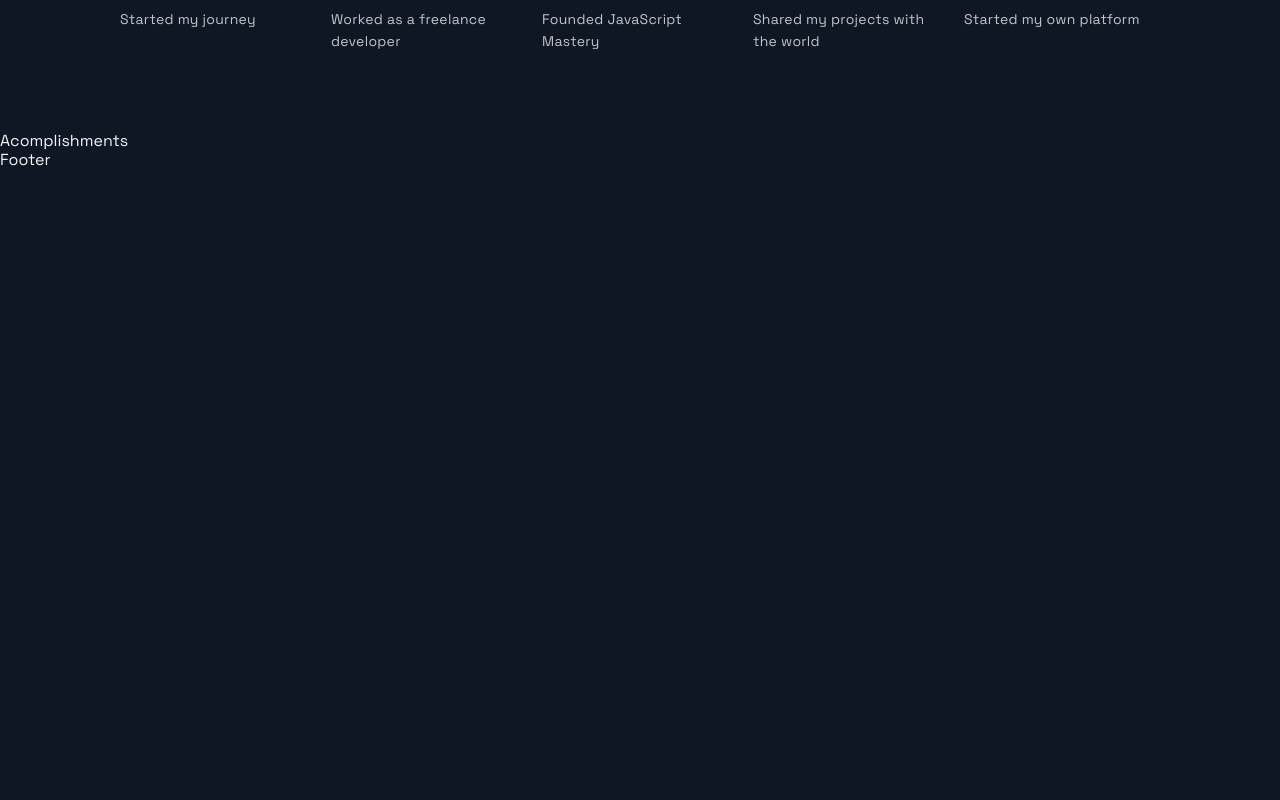
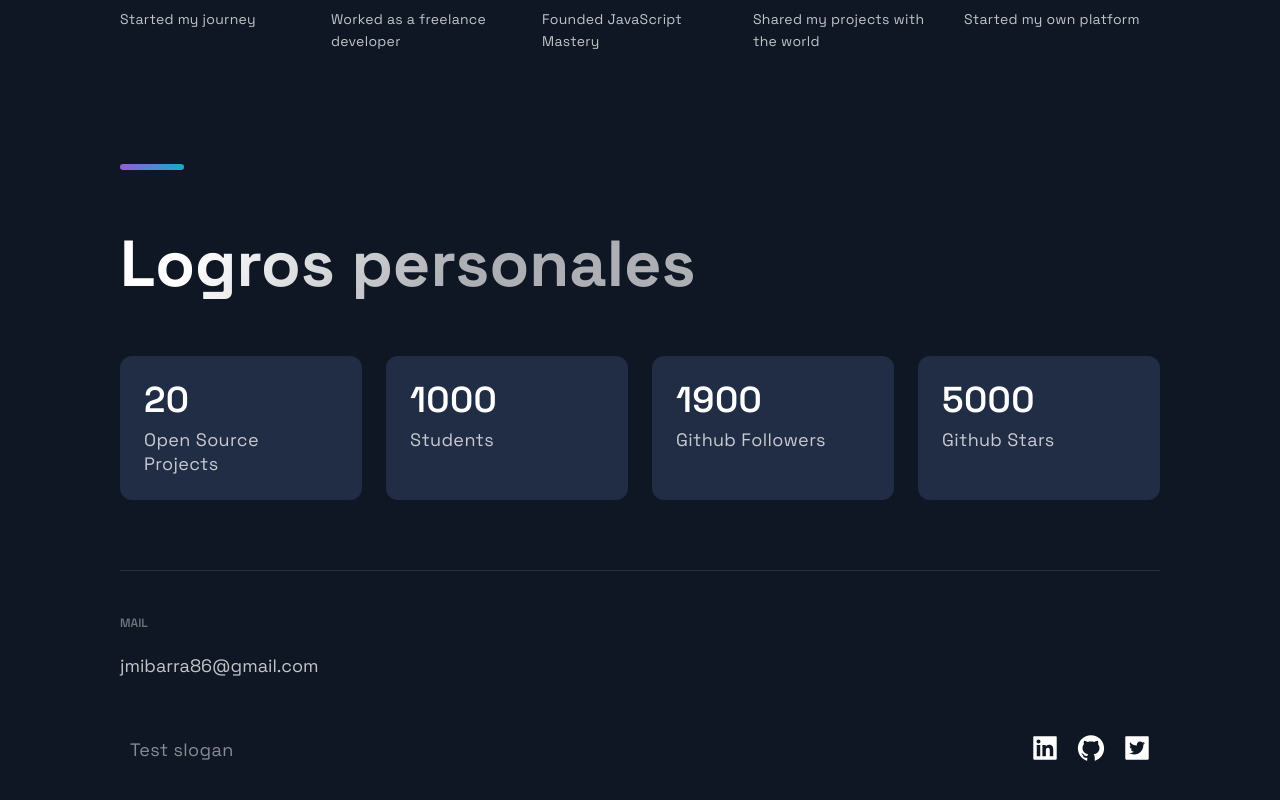
Before and after one commit to jmibarra/portfolio-jmi, a Next.js app: page / in a window 1280 px wide. Shown: the part 3411-4211 px from the top of the page. Before the commit the page ends 3581 px from the top, so only its background shows below. Built offline with nearby package versions, Linux system fonts and the light colour scheme.

Commit message:
Terminamos la estructura del sitio con el footer y los logros

```diff
--- a/src/components/Acomplishments/Acomplishments.js
+++ b/src/components/Acomplishments/Acomplishments.js
@@ -2,18 +2,21 @@ import React from 'react';
 
 import { Section, SectionDivider, SectionTitle } from '../../styles/GlobalComponents';
 import { Box, Boxes, BoxNum, BoxText } from './AcomplishmentsStyles';
-
-const data = [
-  { number: 20, text: 'Open Source Projects'},
-  { number: 1000, text: 'Students', },
-  { number: 1900, text: 'Github Followers', },
-  { number: 5000, text: 'Github Stars', }
-];
+import { AcomplishmentsData } from '../../constants/constants';
 
 const Acomplishments = () => (
-  <div>
-    Acomplishments
-  </div>
+    <Section>
+        <SectionDivider />
+        <SectionTitle main> Logros personales</SectionTitle>
+        <Boxes>
+            {AcomplishmentsData.map((card,index) => (
+                <Box key={index}>
+                    <BoxNum>{card.number}</BoxNum>
+                    <BoxText>{card.text}</BoxText>
+                </Box>
+            ))}
+        </Boxes>
+    </Section>
 );
 
 export default Acomplishments;
--- a/src/components/Footer/Footer.js
+++ b/src/components/Footer/Footer.js
@@ -1,14 +1,35 @@
 import React from 'react';
-import { AiFillGithub, AiFillInstagram, AiFillLinkedin } from 'react-icons/ai';
+import { AiFillGithub, AiFillInstagram, AiFillLinkedin, AiFillTwitterSquare } from 'react-icons/ai';
 
 import { SocialIcons } from '../Header/HeaderStyles';
 import { CompanyContainer, FooterWrapper, LinkColumn, LinkItem, LinkList, LinkTitle, Slogan, SocialContainer, SocialIconsContainer } from './FooterStyles';
 
 const Footer = () => {
   return (
-    <div>
-      Footer
-    </div>
+    <FooterWrapper>
+        <LinkList>
+            <LinkColumn>
+                <LinkTitle>Mail</LinkTitle>
+                <LinkItem href="mailto:jmibarra86@gmail.com">jmibarra86@gmail.com</LinkItem>
+            </LinkColumn>
+        </LinkList>
+        <SocialIconsContainer>
+            <CompanyContainer>
+                <Slogan>Test slogan</Slogan>
+            </CompanyContainer>
+            <SocialContainer>
+                <SocialIcons href="https://www.linkedin.com/in/juan-manuel-ibarra-activity/">
+                    <AiFillLinkedin size="3rem" />
+                </SocialIcons>
+                <SocialIcons href="https://github.com/jmibarra/">
+                    <AiFillGithub size="3rem" />
+                </SocialIcons>
+                <SocialIcons href="https://twitter.com/jibarradev">
+                    <AiFillTwitterSquare size="3rem" />
+                </SocialIcons>
+            </SocialContainer>
+        </SocialIconsContainer>
+    </FooterWrapper>
   );
 };
 
--- a/src/constants/constants.js
+++ b/src/constants/constants.js
@@ -44,3 +44,10 @@ export const TimeLineData = [
   { year: 2020, text: 'Shared my projects with the world', },
   { year: 2021, text: 'Started my own platform', },
 ];
+
+export const AcomplishmentsData = [
+    { number: 20, text: 'Open Source Projects'},
+    { number: 1000, text: 'Students', },
+    { number: 1900, text: 'Github Followers', },
+    { number: 5000, text: 'Github Stars', }
+  ];
```
